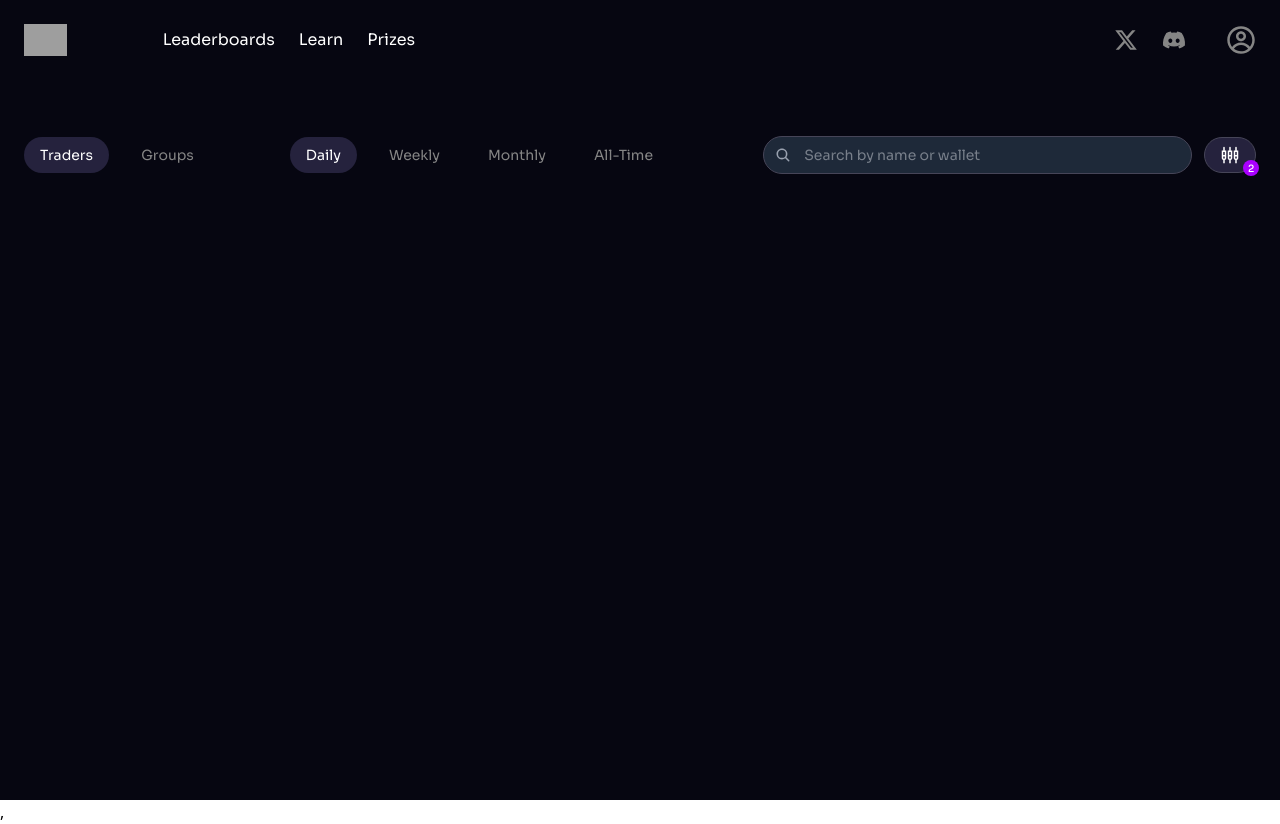
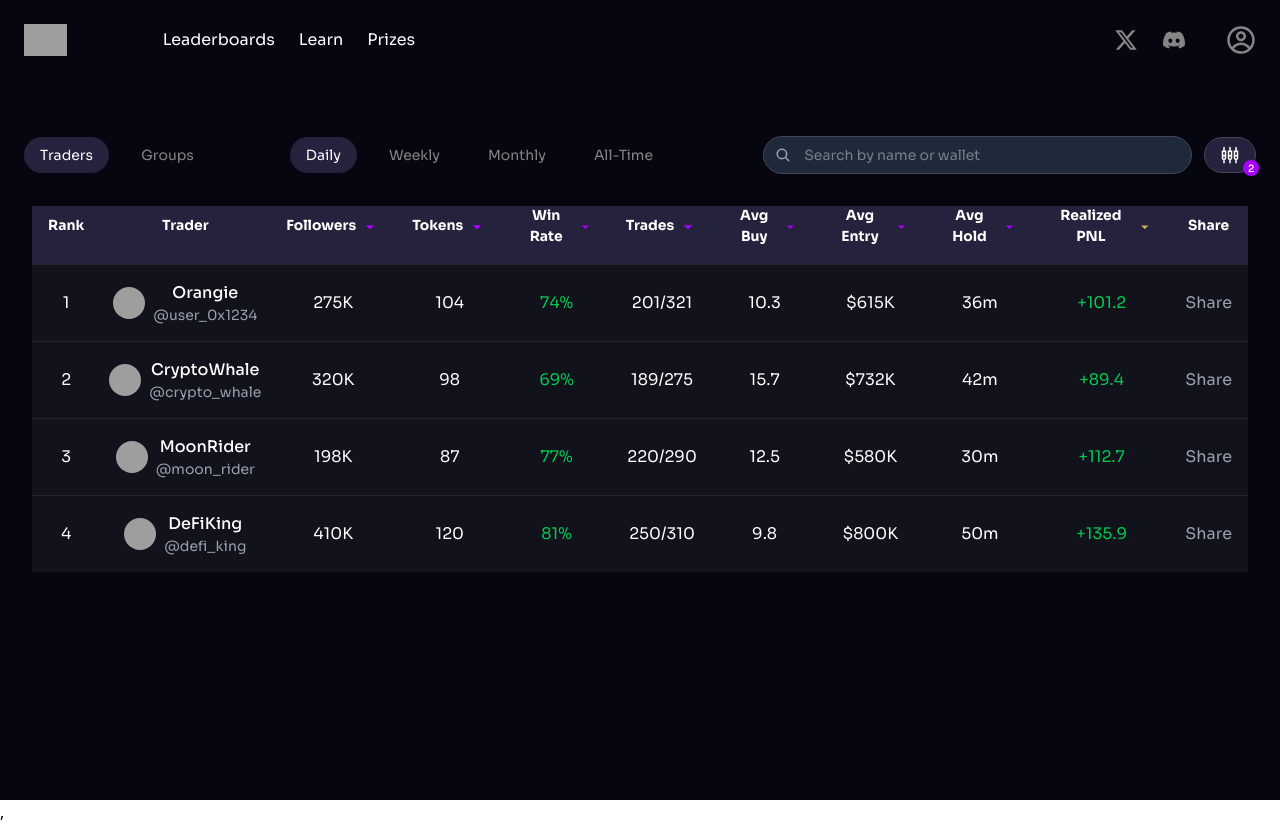
Before and after one commit to favourAyomikun/bounty-potion, a React (Vite) app: page / in a window 1280 px wide. Built offline with nearby package versions, Linux system fonts and the light colour scheme; grey boxes are pictures that could not be loaded.

Commit message:
worked on the routing of pages

```diff
--- a/src/App.jsx
+++ b/src/App.jsx
@@ -1,10 +1,11 @@
 import Leaderboardpage from "./pages/Leaderboardpage"
+import { Routes, Route } from "react-router";
 
 function App() {
   return (
-    <div style={{fontFamily:"Sora"}}>
-      <Leaderboardpage />
-    </div>
+      <Routes >
+          <Route path='/*' element={<Leaderboardpage />} />
+      </Routes>
   )
 }
 
--- a/src/pages/LeaderboardPage.jsx
+++ b/src/pages/LeaderboardPage.jsx
@@ -1,17 +1,21 @@
 import React, { useState } from 'react';
 import { IoSearch } from "react-icons/io5";
-import { traders } from '../data/traders';
 import Header from '../components/Header';
-import { MdOutlineArrowDropDown, MdOutlineSettingsInputComponent } from 'react-icons/md';
+import { Routes, Route, useNavigate } from "react-router";
+import { MdOutlineSettingsInputComponent } from 'react-icons/md';
+import Groups from '../pages/sub-pages/Groups'
+import Traders from '../pages/sub-pages/Traders'
 
 const Leaderboardpage = () => {
   // state to track selected filters
   const [selectedTab, setSelectedTab] = useState('Traders')
   const [selectedTimeFrame, setSelectedTimeFrame] = useState('Daily')
 
+  const navigate = useNavigate()
+
 
   return (
-    <div className="bg-[#060611] min-h-screen text-white p-6">
+    <div className="bg-[#060611] min-h-screen text-white p-6" style={{ fontFamily: "Sora" }}>
       {/* Header */}
       <Header />
 
@@ -21,18 +25,16 @@ const Leaderboardpage = () => {
           {/* Tab Navigation */}
           <div className="flex items-center space-x-4">
             <button
-              className={`text-sm px-4 py-2 rounded-[20px] cursor-pointer ${
-                selectedTab === 'Traders' ? 'bg-[#25223D] border-[#464558] text-white' : 'text-[#858585]'
+              className={`text-sm px-4 py-2 rounded-[20px] cursor-pointer ${selectedTab === 'Traders' ? 'bg-[#25223D] border-[#464558] text-white' : 'text-[#858585]'
                 }`}
-              onClick={() => setSelectedTab('Traders')}
+              onClick={() => navigate("/")}
             >
               Traders
             </button>
             <button
-              className={`text-sm px-4 py-2 rounded-[20px] cursor-pointer ${
-                selectedTab === 'Groups' ? 'bg-[#25223D] border-[#464558] text-white' : 'text-[#858585]'
+              className={`text-sm px-4 py-2 rounded-[20px] cursor-pointer ${selectedTab === 'Groups' ? 'bg-[#25223D] border-[#464558] text-white' : 'text-[#858585]'
                 }`}
-              onClick={() => setSelectedTab('Groups')}
+              onClick={() => navigate("/groups")}
             >
               Groups
             </button>
@@ -41,32 +43,28 @@ const Leaderboardpage = () => {
           {/* Time Frame Selection */}
           <div className="flex items-center space-x-4">
             <button
-              className={`text-sm px-4 py-2 rounded-[20px] cursor-pointer ${
-                selectedTimeFrame === 'Daily' ? 'bg-[#25223D] border-[#464558] text-white' : 'text-[#858585]'
+              className={`text-sm px-4 py-2 rounded-[20px] cursor-pointer ${selectedTimeFrame === 'Daily' ? 'bg-[#25223D] border-[#464558] text-white' : 'text-[#858585]'
                 }`}
               onClick={() => setSelectedTimeFrame('Daily')}
             >
               Daily
             </button>
             <button
-              className={`text-sm px-4 py-2 rounded-[20px] cursor-pointer ${
-                selectedTimeFrame === 'Weekly' ? 'bg-[#25223D] border-[#464558] text-white' : 'text-[#858585]'
+              className={`text-sm px-4 py-2 rounded-[20px] cursor-pointer ${selectedTimeFrame === 'Weekly' ? 'bg-[#25223D] border-[#464558] text-white' : 'text-[#858585]'
                 }`}
               onClick={() => setSelectedTimeFrame('Weekly')}
             >
               Weekly
             </button>
             <button
-              className={`text-sm px-4 py-2 rounded-[20px] cursor-pointer ${
-                selectedTimeFrame === 'Monthly' ? 'bg-[#25223D] border-[#464558] text-white' : 'text-[#858585]'
+              className={`text-sm px-4 py-2 rounded-[20px] cursor-pointer ${selectedTimeFrame === 'Monthly' ? 'bg-[#25223D] border-[#464558] text-white' : 'text-[#858585]'
                 }`}
               onClick={() => setSelectedTimeFrame('Monthly')}
             >
               Monthly
             </button>
             <button
-              className={`text-sm px-4 py-2 rounded-[20px] cursor-pointer ${
-                selectedTimeFrame === 'All-Time' ? 'bg-[#25223D] border-[#464558] text-white' : 'text-[#858585]'
+              className={`text-sm px-4 py-2 rounded-[20px] cursor-pointer ${selectedTimeFrame === 'All-Time' ? 'bg-[#25223D] border-[#464558] text-white' : 'text-[#858585]'
                 }`}
               onClick={() => setSelectedTimeFrame('All-Time')}
             >
@@ -97,7 +95,12 @@ const Leaderboardpage = () => {
         </div>
       </div>
 
-
+      {/* Nested Routes for Traders & Groups */}
+      <Routes>
+        {/* Default route for /leaderboard(homepage) should show Traderspage */}
+        <Route index element={<Traders />} />
+        <Route path="groups" element={<Groups />} />
+      </Routes>
     </div>
   );
 };
--- a/src/pages/sub-pages/Traders.jsx
+++ b/src/pages/sub-pages/Traders.jsx
@@ -1,11 +1,9 @@
+import { MdOutlineArrowDropDown } from 'react-icons/md';
+import { traders } from '../../data/traders'
 const Traders = () => {
   return (
     <div>
-        <h2 className="text-xl font-semibold">Traders Leaderboard</h2>
-        {/* Traders content here */}
-
-        {/* Leaderboard Table(Third section) */}
-      <div className="overflow-x-auto p-2"> {/* Added padding to the wrapper */}
+      <div className="overflow-x-auto p-2">
         <table className="w-full">
           <thead className="bg-[#25223D] text-gray-400 text-[13.9px]">
             <tr>
```
Lines whose indentation alone changed are shown as unchanged.
